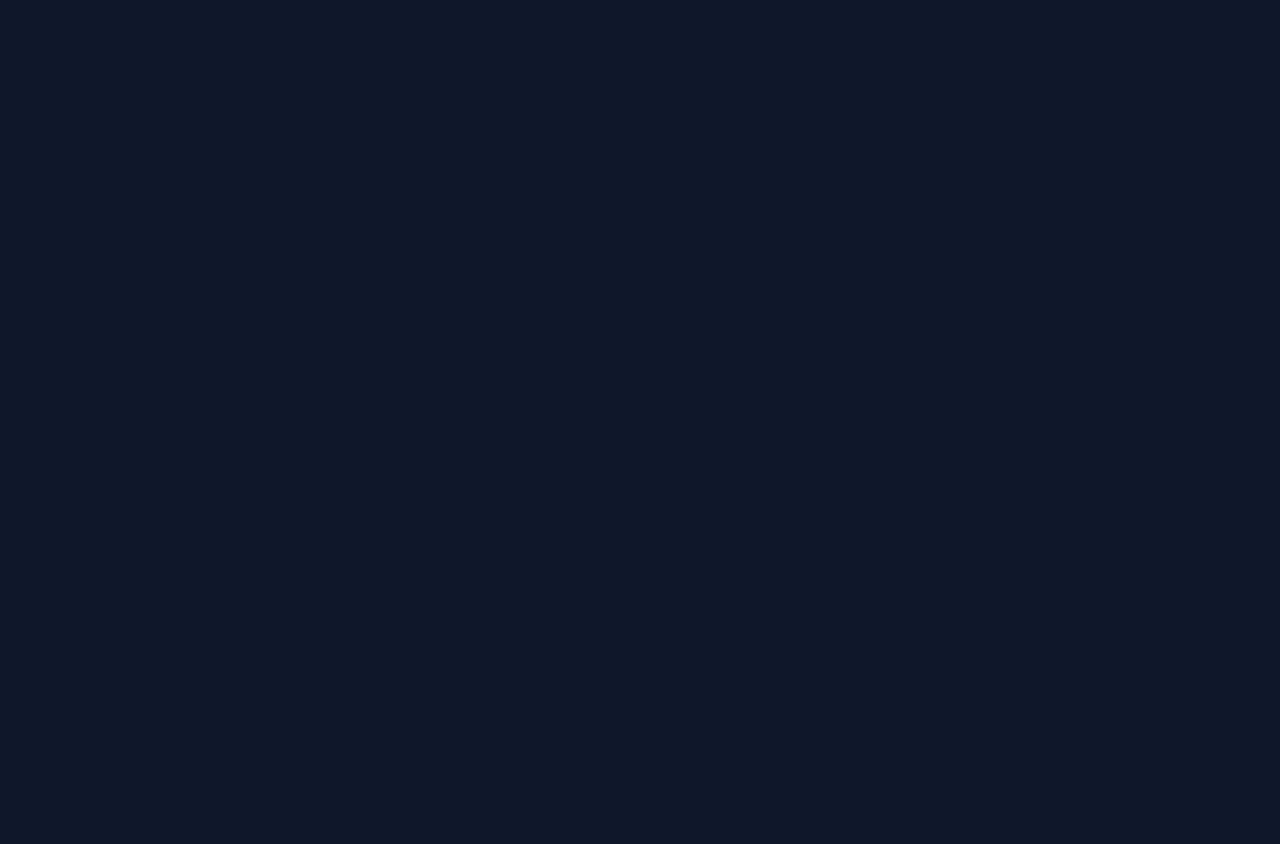
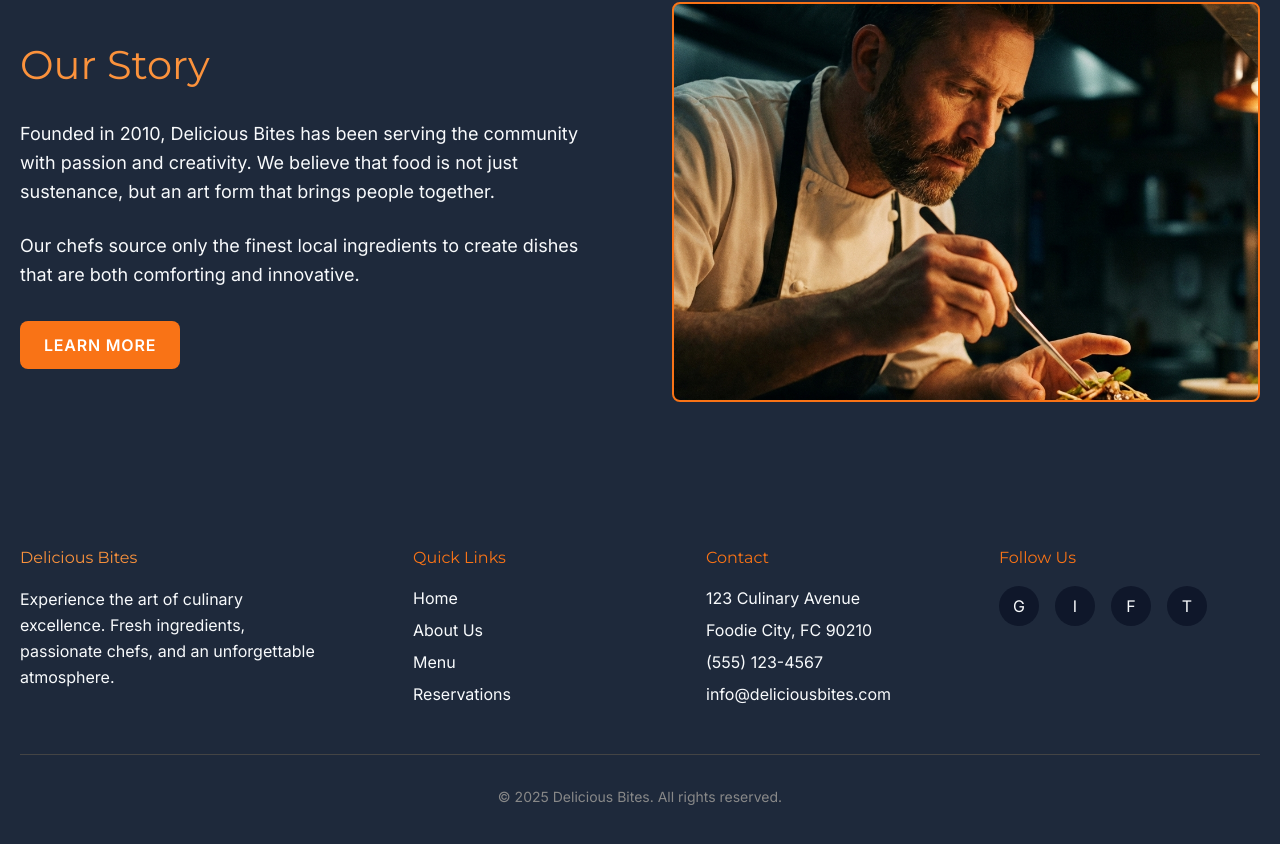
Before and after one commit to asjad4284/first-react-app, a React (Vite) app: page /#/signin in a window 1280 px wide. Shown: the part 1568-2412 px from the top of the page. Before the commit the page ends 1241 px from the top, so only its background shows below. Built offline with nearby package versions, Linux system fonts and the light colour scheme.

Commit message:
Minor changes

```diff
--- a/src/components/layouts/Footer.jsx
+++ b/src/components/layouts/Footer.jsx
@@ -71,13 +71,23 @@ const Footer = () => {
           <div className="flex-[1_1_200px]">
             <h3 className="text-accent-color mb-4">Follow Us</h3>
             <div className="flex gap-4">
-              {["instagram", "facebook", "twitter"].map((social) => (
+              {[
+                {
+                  name: "github",
+                  url: "https://github.com/asjad4284/first-react-app",
+                },
+                { name: "instagram", url: "#" },
+                { name: "facebook", url: "#" },
+                { name: "twitter", url: "#" },
+              ].map((social) => (
                 <a
-                  key={social}
-                  href="#"
+                  key={social.name}
+                  href={social.url}
+                  target={social.name === "github" ? "_blank" : "_self"}
+                  rel={social.name === "github" ? "noopener noreferrer" : ""}
                   className="w-10 h-10 rounded-full bg-bg-primary flex items-center justify-center text-text-primary no-underline transition-all duration-300 hover:bg-accent-color hover:-translate-y-[3px]"
                 >
-                  {social[0].toUpperCase()}
+                  {social.name[0].toUpperCase()}
                 </a>
               ))}
             </div>
--- a/src/main.jsx
+++ b/src/main.jsx
@@ -1,13 +1,13 @@
 import { StrictMode } from "react";
 import { createRoot } from "react-dom/client";
-import { HashRouter } from "react-router-dom";
+import { BrowserRouter } from "react-router-dom";
 import App from "./App.jsx";
 import "./index.css";
 
 createRoot(document.getElementById("root")).render(
   <StrictMode>
-    <HashRouter>
+    <BrowserRouter basename={import.meta.env.BASE_URL}>
       <App />
-    </HashRouter>
+    </BrowserRouter>
   </StrictMode>
 );
--- a/vite.config.js
+++ b/vite.config.js
@@ -2,7 +2,7 @@ import { defineConfig } from 'vite'
 import react from '@vitejs/plugin-react'
 
 // https://vite.dev/config/
-export default defineConfig({
+export default defineConfig(({ mode }) => ({
   plugins: [react()],
-  base: '/first-react-app/',
-})
+  base: mode === 'production' ? '/first-react-app/' : '/',
+}))
```
